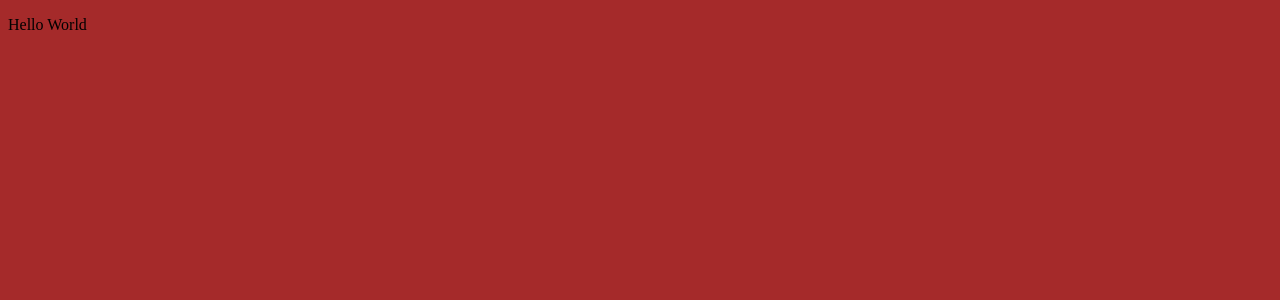
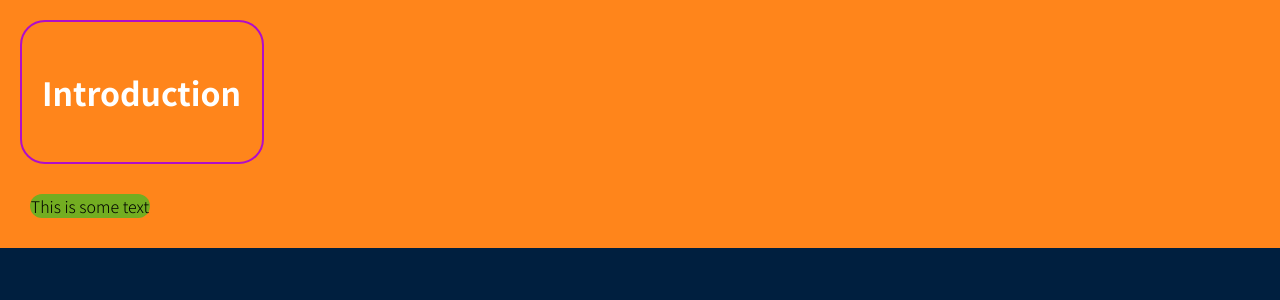
Before and after one commit to daniil-lebedev/CAS_Website, a Django app: page / in a window 1280 px wide. Before the commit the part shown is almost empty. Shown: the top 300 px of the page. Run offline with Django 3.2, Linux system fonts and the light colour scheme.

Commit message:
Added new stuff

```diff
--- a/site_project/my_app/static/styling/main.css
+++ b/site_project/my_app/static/styling/main.css
@@ -1,3 +1,40 @@
+*{
+    margin: 0;
+    padding: 0;
+}
+
 body{
-    background-color: brown;
+    background-color:#001f3f;
 }
+
+
+.intro{
+    align-content: center;
+    background-color: #FF851B;
+
+}
+
+.intro h1{
+    font-family: 'Noto Sans JP', sans-serif;
+    align-content: center;
+    text-align: left;
+    font-size: xx-large;
+    color: white;
+    margin:20px;
+    border-radius: 25px;
+    border: 2px solid #B10DC9;
+    padding: 20px;
+    width: 200px;
+    height: 100px;
+}
+
+.intro p{
+    font-family: 'Noto Sans JP', sans-serif;
+    align-content: left;
+    text-align:center;
+    border-radius: 25px;
+    background: #73AD21;
+    width: 120px;
+    height: 10x;
+    margin: 30px;
+}
--- a/site_project/my_app/templates/index.html
+++ b/site_project/my_app/templates/index.html
@@ -7,8 +7,16 @@
         <meta name="viewport" content="width=device-width, initial-scale=1.0">
         <title>Main</title>
         <link rel="stylesheet" href="{% static '/styling/main.css' %}">
+        <!--This is a link to google fonts-->
+        <link href="https://fonts.googleapis.com/css2?family=Noto+Sans+JP:wght@300;700&display=swap" rel="stylesheet">
     </head>
     <body>
-    <p>Hello World</p>
+        <!--Section for navbar-->
+
+        <!--Section for intro-->
+        <section class="intro">
+            <h1>Introduction</h1>
+            <p>This is some text</p>
+        </section>
     </body>
 </html>
```
Lines whose indentation alone changed are shown as unchanged.
